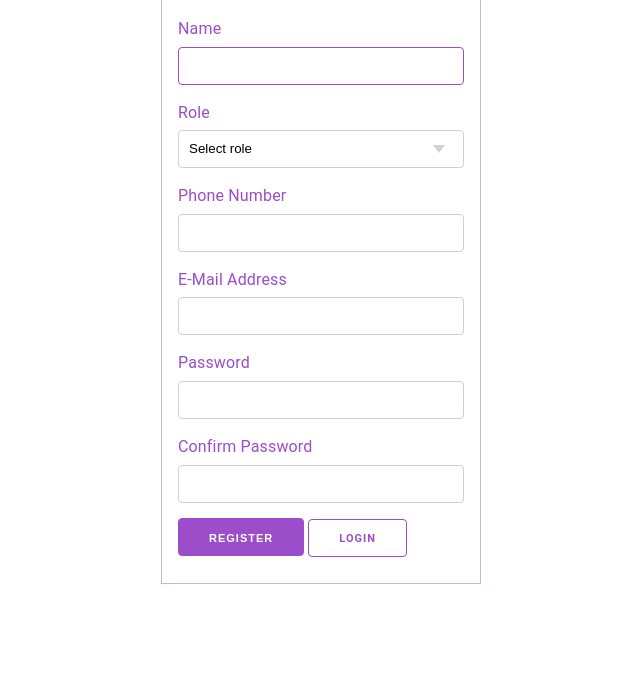
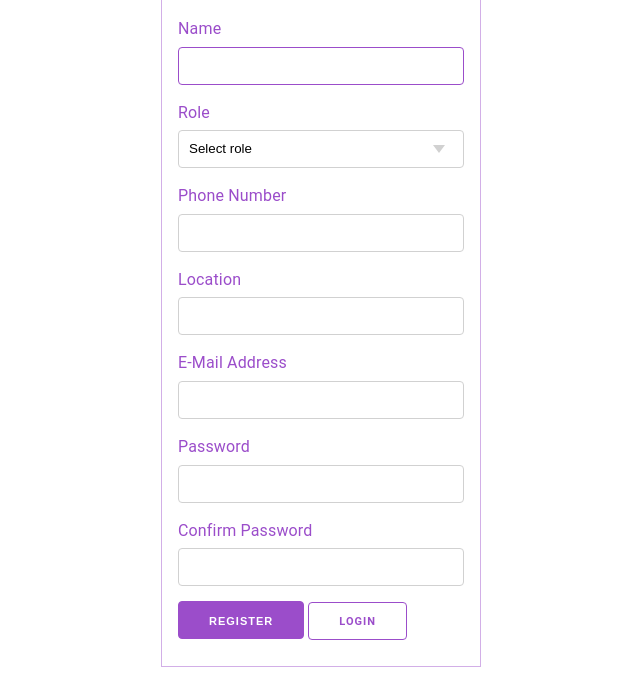
Before and after one commit to Spanca05/LBAW-Konnekt, a Laravel app: page /register in a window 1280 px wide. Shown: the part 125-800 px from the top of the page, without its empty margins (319-959 px from the left). Run offline with Laravel 12, Linux system fonts and the light colour scheme.

Commit message:
Register has location now

```diff
--- a/app/Http/Controllers/Auth/RegisterController.php
+++ b/app/Http/Controllers/Auth/RegisterController.php
@@ -40,6 +40,7 @@ class RegisterController extends Controller
             'name' => 'required|string|max:250',
             'role' => 'required|in:JobSeeker,Employer',
             'phone_number' => 'required|string|max:20',
+            'location' => 'nullable|string|max:255',
             'email' => 'required|email|max:250|unique:users',
             'password' => 'required|min:8|confirmed'
         ]);
@@ -49,6 +50,7 @@ class RegisterController extends Controller
             'name' => $request->name,
             'role' => $request->role,
             'phone_number' => $request->phone_number,
+            'location' => $request->location ?? null,
             'email' => $request->email,
             'password' => Hash::make($request->password)
         ]);
--- a/resources/views/auth/register.blade.php
+++ b/resources/views/auth/register.blade.php
@@ -40,6 +40,18 @@
       <span id="phone_number-error" class="error" role="alert">{{ $message }}</span>
     @enderror
 
+    <label for="location">Location</label>
+    <input
+        id="location"
+        type="text"
+        name="location"
+        value="{{ old('location') }}"
+        autocomplete="street-address"
+    >
+    @error('location')
+      <span id="location-error" class="error" role="alert">{{ $message }}</span>
+    @enderror
+
     <label for="email">E-Mail Address</label>
     <input
         id="email"
```
